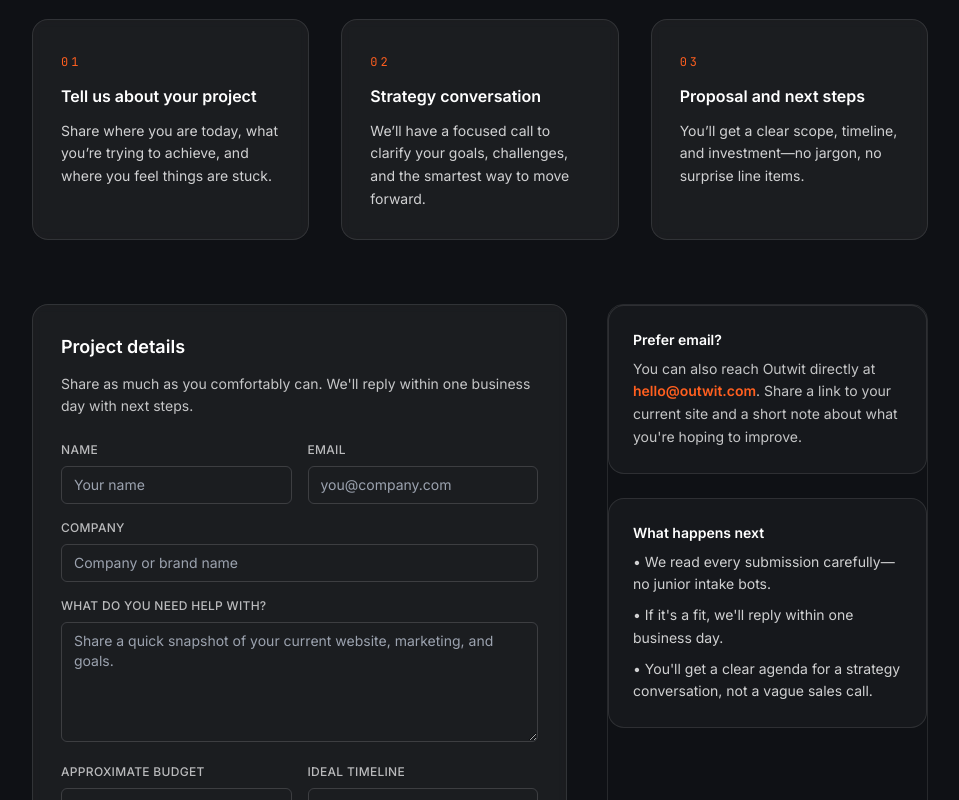
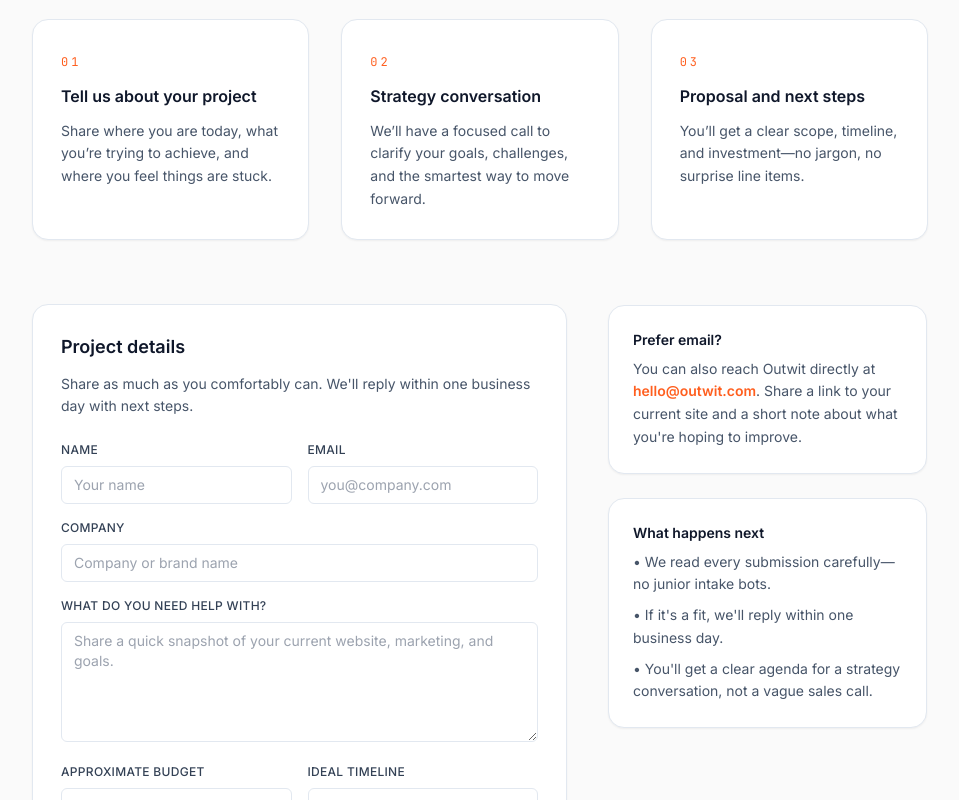
Before and after one commit to travisgoldston/outwit, a Next.js app: page /contact in a window 1280 px wide. Shown: the part 340-1140 px from the top of the page, without its empty margins (160-1119 px from the left). Built offline with nearby package versions, Linux system fonts and the light colour scheme.

Commit message:
Refactor styles across multiple components to enhance visual consistency; update background and text colors in Solutions, Services, Case Studies, Lab, Insights, and Contact pages for improved readability and aesthetic appeal.

```diff
--- a/app/case-studies/page.tsx
+++ b/app/case-studies/page.tsx
@@ -30,12 +30,12 @@ const CASE_STUDIES = [
 
 export default function CaseStudiesPage() {
   return (
-    <div className="bg-vibe-bg px-6 py-16 lg:px-8 lg:py-24">
+    <div className="bg-[#FAFAFA] px-6 py-16 text-slate-900 lg:px-8 lg:py-24">
       <div className="mx-auto max-w-4xl text-center">
-        <h1 className="text-4xl font-bold tracking-tight text-white sm:text-5xl">
+        <h1 className="text-4xl font-bold tracking-tight text-slate-900 sm:text-5xl">
           Proof that smart beats loud.
         </h1>
-        <p className="mt-6 text-lg leading-relaxed text-white/80">
+        <p className="mt-6 text-lg leading-relaxed text-slate-600">
           These are snapshots from the Outwit lab—real projects where better strategy, websites,
           and SEO created measurable growth.
         </p>
@@ -46,13 +46,13 @@ export default function CaseStudiesPage() {
           <Link
             key={cs.slug}
             href={`/case-studies/${cs.slug}`}
-            className="group rounded-2xl border border-white/10 bg-white/5 p-8 backdrop-blur-sm transition-all duration-300 hover:border-neon-orange/60 hover:bg-white/[0.08]"
+            className="group rounded-2xl border border-slate-200 bg-white p-8 shadow-sm transition-all duration-300 hover:border-neon-orange/60 hover:shadow-md"
           >
             <span className="font-mono text-[11px] font-semibold uppercase tracking-[0.25em] text-neon-orange">
               {cs.label}
             </span>
-            <h2 className="mt-3 text-xl font-semibold text-white">{cs.title}</h2>
-            <p className="mt-4 text-sm font-medium text-white/80">{cs.metric}</p>
+            <h2 className="mt-3 text-xl font-semibold text-slate-900">{cs.title}</h2>
+            <p className="mt-4 text-sm font-medium text-slate-600">{cs.metric}</p>
             <span className="mt-6 inline-flex items-center text-sm font-semibold text-neon-orange group-hover:text-neon-orange/80">
               Read the case study
               <svg
--- a/app/contact/page.tsx
+++ b/app/contact/page.tsx
@@ -26,12 +26,12 @@ const steps = [
 
 export default function ContactPage() {
   return (
-    <div className="bg-vibe-bg px-6 py-16 lg:px-8 lg:py-24">
+    <div className="bg-[#FAFAFA] px-6 py-16 text-slate-900 lg:px-8 lg:py-24">
       <div className="mx-auto max-w-3xl text-center">
-        <h1 className="text-4xl font-bold tracking-tight text-white sm:text-5xl">
+        <h1 className="text-4xl font-bold tracking-tight text-slate-900 sm:text-5xl">
           Start your project.
         </h1>
-        <p className="mt-6 text-lg leading-relaxed text-white/80">
+        <p className="mt-6 text-lg leading-relaxed text-slate-600">
           Tell us about your business, and we&apos;ll map the smartest way to turn your website,
           SEO, and marketing into a growth system.
         </p>
@@ -41,84 +41,84 @@ export default function ContactPage() {
         {steps.map((step) => (
           <div
             key={step.step}
-            className="rounded-2xl border border-white/10 bg-white/5 p-7 backdrop-blur-sm"
+            className="rounded-2xl border border-slate-200 bg-white p-7 shadow-sm"
           >
             <span className="text-xs font-mono uppercase tracking-[0.25em] text-neon-orange">
               {step.step}
             </span>
-            <h2 className="mt-3 text-base font-semibold text-white">{step.title}</h2>
-            <p className="mt-3 text-sm leading-relaxed text-white/80">{step.copy}</p>
+            <h2 className="mt-3 text-base font-semibold text-slate-900">{step.title}</h2>
+            <p className="mt-3 text-sm leading-relaxed text-slate-600">{step.copy}</p>
           </div>
         ))}
       </div>
 
       <div className="mx-auto mt-16 max-w-4xl grid gap-10 lg:grid-cols-[minmax(0,2fr),minmax(0,1.2fr)]">
-        <section className="rounded-2xl border border-white/10 bg-white/5 p-7 backdrop-blur-sm">
-          <h2 className="text-lg font-semibold text-white">Project details</h2>
-          <p className="mt-3 text-sm leading-relaxed text-white/75">
+        <section className="rounded-2xl border border-slate-200 bg-white p-7 shadow-sm">
+          <h2 className="text-lg font-semibold text-slate-900">Project details</h2>
+          <p className="mt-3 text-sm leading-relaxed text-slate-600">
             Share as much as you comfortably can. We&apos;ll reply within one business day with
             next steps.
           </p>
           <form className="mt-6 space-y-4">
             <div className="grid gap-4 sm:grid-cols-2">
               <div>
-                <label className="block text-xs font-medium uppercase tracking-wide text-white/70">
+                <label className="block text-xs font-medium uppercase tracking-wide text-slate-700">
                   Name
                 </label>
                 <input
                   type="text"
-                  className="mt-2 w-full rounded-md border border-white/15 bg-transparent px-3 py-2 text-sm text-white outline-none transition-colors focus:border-neon-orange/80"
+                  className="mt-2 w-full rounded-md border border-slate-200 bg-white px-3 py-2 text-sm text-slate-900 outline-none transition-colors focus:border-neon-orange/80"
                   placeholder="Your name"
                 />
               </div>
               <div>
-                <label className="block text-xs font-medium uppercase tracking-wide text-white/70">
+                <label className="block text-xs font-medium uppercase tracking-wide text-slate-700">
                   Email
                 </label>
                 <input
                   type="email"
-                  className="mt-2 w-full rounded-md border border-white/15 bg-transparent px-3 py-2 text-sm text-white outline-none transition-colors focus:border-neon-orange/80"
+                  className="mt-2 w-full rounded-md border border-slate-200 bg-white px-3 py-2 text-sm text-slate-900 outline-none transition-colors focus:border-neon-orange/80"
                   placeholder="you@company.com"
                 />
               </div>
             </div>
             <div>
-              <label className="block text-xs font-medium uppercase tracking-wide text-white/70">
+              <label className="block text-xs font-medium uppercase tracking-wide text-slate-700">
                 Company
               </label>
               <input
                 type="text"
-                className="mt-2 w-full rounded-md border border-white/15 bg-transparent px-3 py-2 text-sm text-white outline-none transition-colors focus:border-neon-orange/80"
+                className="mt-2 w-full rounded-md border border-slate-200 bg-white px-3 py-2 text-sm text-slate-900 outline-none transition-colors focus:border-neon-orange/80"
                 placeholder="Company or brand name"
               />
             </div>
             <div>
-              <label className="block text-xs font-medium uppercase tracking-wide text-white/70">
+              <label className="block text-xs font-medium uppercase tracking-wide text-slate-700">
                 What do you need help with?
               </label>
               <textarea
-                className="mt-2 min-h-[120px] w-full rounded-md border border-white/15 bg-transparent px-3 py-2 text-sm text-white outline-none transition-colors focus:border-neon-orange/80"
+                className="mt-2 min-h-[120px] w-full rounded-md border border-slate-200 bg-white px-3 py-2 text-sm text-slate-900 outline-none transition-colors focus:border-neon-orange/80"
                 placeholder="Share a quick snapshot of your current website, marketing, and goals."
               />
             </div>
             <div className="grid gap-4 sm:grid-cols-2">
               <div>
-                <label className="block text-xs font-medium uppercase tracking-wide text-white/70">
+                <label className="block text-xs font-medium uppercase tracking-wide text-slate-700">
                   Approximate budget
                 </label>
                 <input
                   type="text"
-                  className="mt-2 w-full rounded-md border border-white/15 bg-transparent px-3 py-2 text-sm text-white outline-none transition-colors focus:border-neon-orange/80"
+                  className="mt-2 w-full rounded-md border border-slate-200 bg-white px-3 py-2 text-sm text-slate-900 outline-none transition-colors focus:border-neon-orange/80"
                   placeholder="$5k–$15k, $15k–$40k, etc."
                 />
               </div>
               <div>
-                <label className="block text-xs font-medium uppercase tracking-wide text-white/70">
+                <label className="block text-xs font-medium uppercase tracking-wide text-slate-700">
                   Ideal timeline
                 </label>
                 <input
                   type="text"
-                  className="mt-2 w-full rounded-md border border-white/15 bg-transparent px-3 py-2 text-sm text-white outline-none transition-colors focus:border-neon-orange/80"
+                  className="mt-2 w-full rounded-md border border-slate-200 bg-white px-3 py-2 text-sm text-slate-900 outline-none transition-colors focus:border-neon-orange/80"
                   placeholder="When would you like to launch?"
                 />
               </div>
@@ -132,10 +132,10 @@ export default function ContactPage() {
           </form>
         </section>
 
-        <aside className="space-y-6 rounded-2xl border border-white/10 bg-transparent p-1 lg:p-0">
-          <div className="rounded-2xl border border-white/10 bg-white/[0.03] p-6">
-            <h3 className="text-sm font-semibold text-white">Prefer email?</h3>
-            <p className="mt-2 text-sm leading-relaxed text-white/75">
+        <aside className="space-y-6 rounded-2xl border border-transparent p-1 lg:p-0">
+          <div className="rounded-2xl border border-slate-200 bg-white p-6 shadow-sm">
+            <h3 className="text-sm font-semibold text-slate-900">Prefer email?</h3>
+            <p className="mt-2 text-sm leading-relaxed text-slate-600">
               You can also reach Outwit directly at{" "}
               <a
                 href="mailto:hello@outwit.com"
@@ -147,9 +147,9 @@ export default function ContactPage() {
               improve.
             </p>
           </div>
-          <div className="rounded-2xl border border-white/10 bg-white/[0.03] p-6">
-            <h3 className="text-sm font-semibold text-white">What happens next</h3>
-            <ul className="mt-2 space-y-2 text-sm leading-relaxed text-white/80">
+          <div className="rounded-2xl border border-slate-200 bg-white p-6 shadow-sm">
+            <h3 className="text-sm font-semibold text-slate-900">What happens next</h3>
+            <ul className="mt-2 space-y-2 text-sm leading-relaxed text-slate-600">
               <li>• We read every submission carefully—no junior intake bots.</li>
               <li>• If it&apos;s a fit, we&apos;ll reply within one business day.</li>
               <li>• You&apos;ll get a clear agenda for a strategy conversation, not a vague sales call.</li>
```
Also changed, not shown: app/case-studies/[slug]/page.tsx (+16 -16 lines), app/insights/page.tsx (+7 -7 lines), app/lab/page.tsx (+10 -10 lines), app/services/page.tsx (+12 -12 lines), app/solutions/page.tsx (+13 -13 lines).
